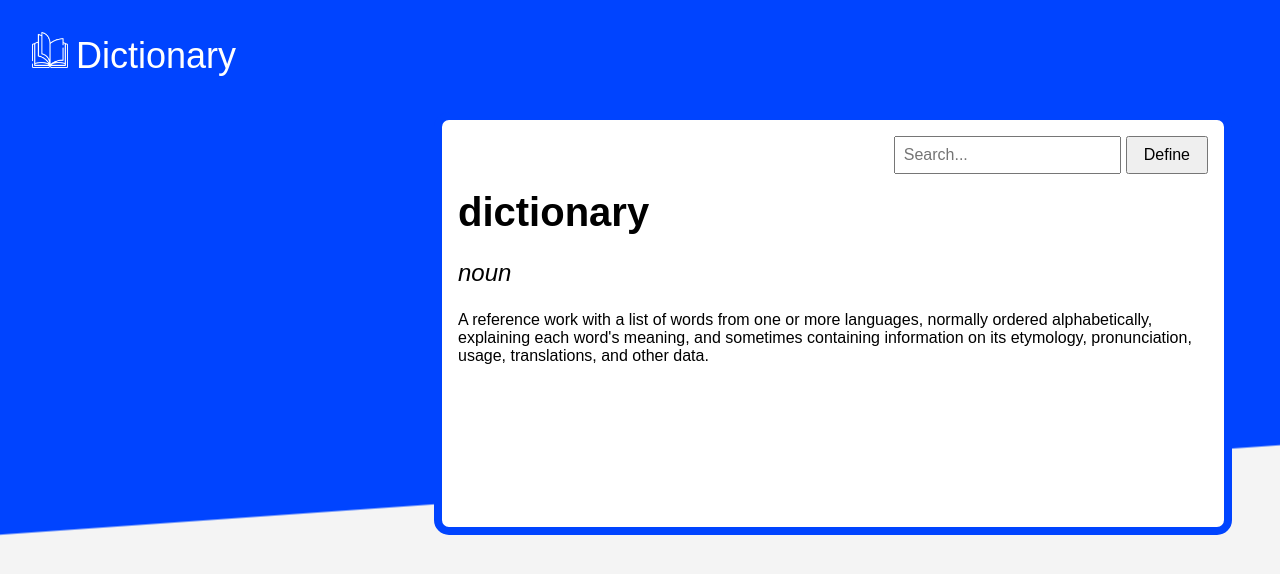
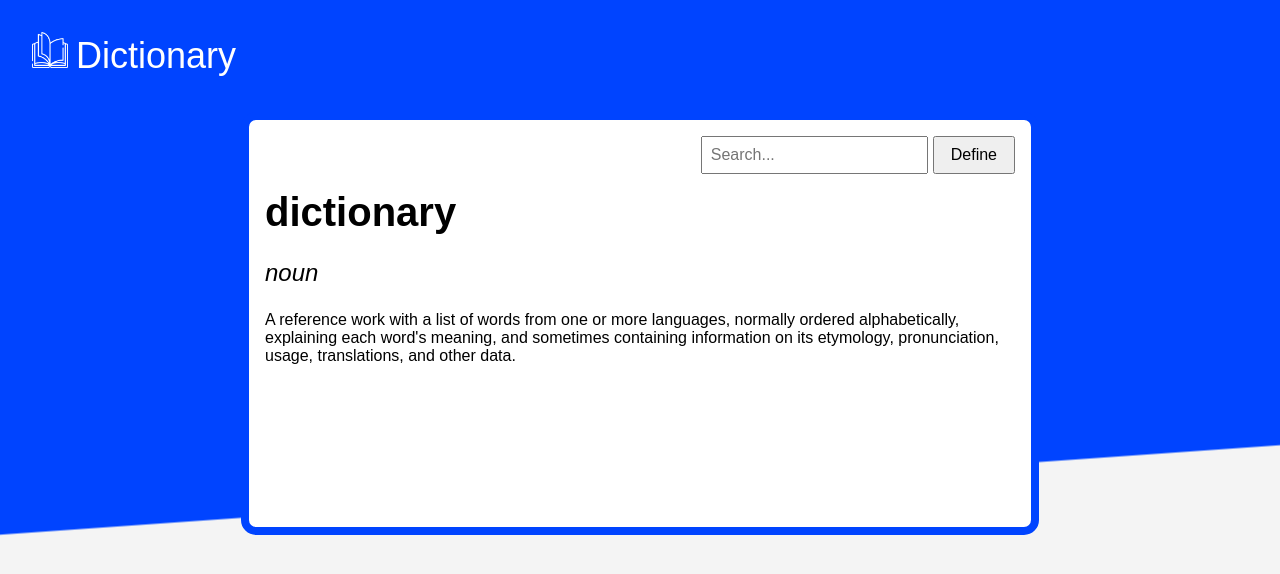
Before and after one commit to ploymahloy/dictionary-app, a React (Create React App) app: page / in a window 1280 px wide. Shown: the top 574 px of the page. Built offline with nearby package versions, Linux system fonts and the light colour scheme.

Commit message:
removed float property, should fix border issue

```diff
--- a/src/components/Main.css
+++ b/src/components/Main.css
@@ -10,14 +10,13 @@ body {
 }
 
 main {
-  float: right;
-  margin-right: 3rem;
+  /* float: right; */
+  margin: 0 auto;
   padding: 1rem;
   height: 375px;
   width: 750px;
 
-  border: 8px solid black;
-  border-color: var(--blue);
+  border: 8px solid var(--blue);
   border-radius: 15px;
 
   overflow: scroll;
```
